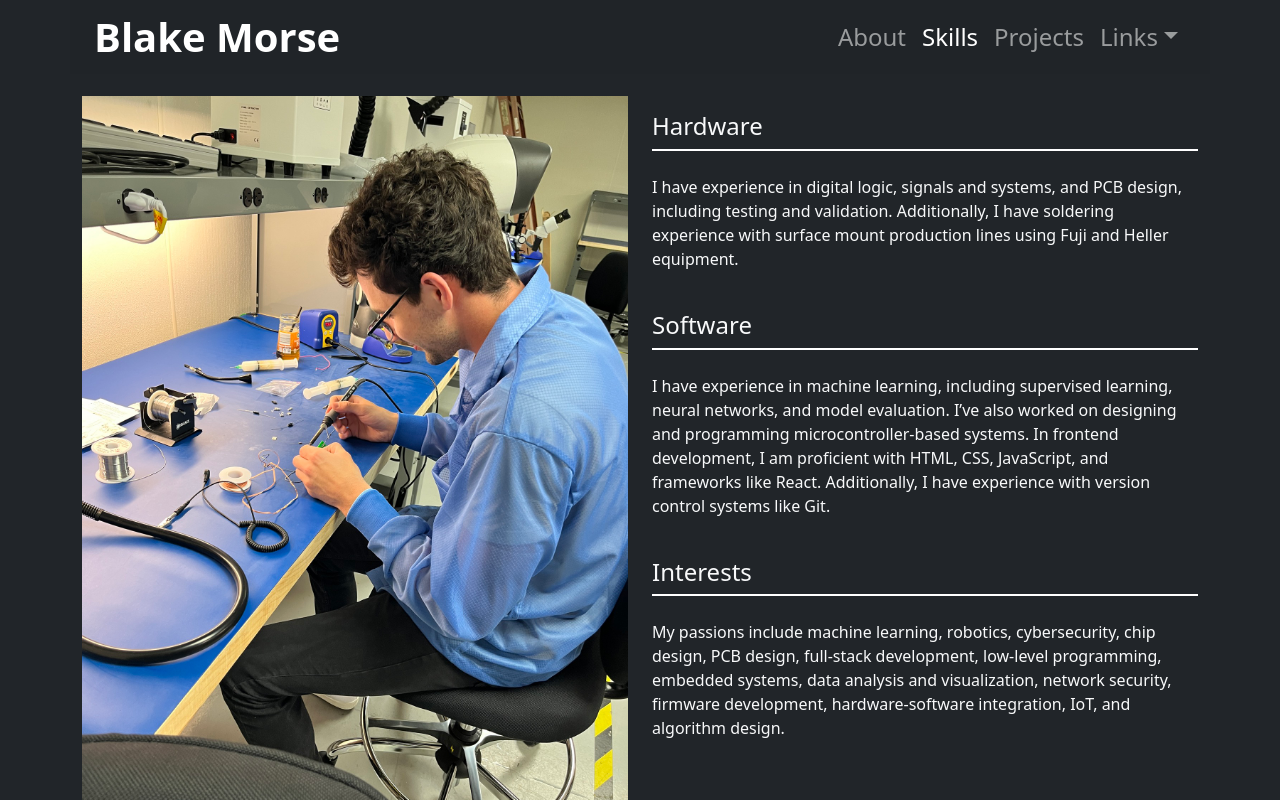
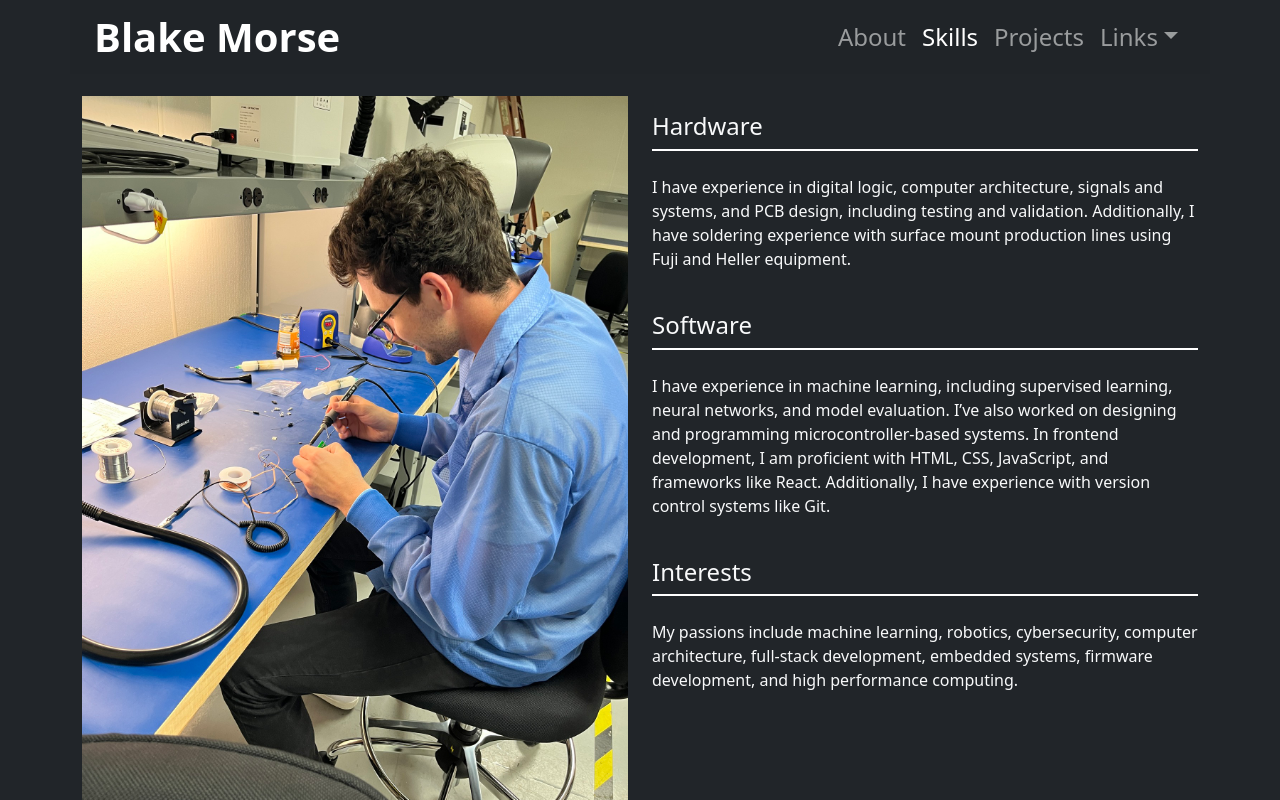
Before and after one commit to MorseBla/morsebla.github.io, a React (Create React App) app: page / in a window 1280 px wide. Both pictures are taken after a click on the element "Skills". Shown: the top 800 px of the page. Built offline with nearby package versions, Linux system fonts and the light colour scheme.

Commit message:
skills page wording changes

```diff
--- a/src/components/Skills.jsx
+++ b/src/components/Skills.jsx
@@ -18,10 +18,10 @@ export default function Skills({ isClicked, isVisible, handleFade }) {
             <div className="text-light col-lg-6 mt-3">
               <h4>Hardware</h4>
               <p className="bt">
-                <br />I have experience in digital logic, signals and systems,
-                and PCB design, including testing and validation. Additionally,
-                I have soldering experience with surface mount production lines
-                using Fuji and Heller equipment.
+                <br />I have experience in digital logic, computer architecture,
+		signals and systems, and PCB design, including testing and
+		validation. Additionally, I have soldering experience with
+		surface mount production lines using Fuji and Heller equipment.
                 <br />
                 <br />
               </p>
@@ -41,10 +41,8 @@ export default function Skills({ isClicked, isVisible, handleFade }) {
               <p className="bt">
                 <br />
                 My passions include machine learning, robotics, cybersecurity,
-                chip design, PCB design, full-stack development, low-level
-                programming, embedded systems, data analysis and visualization,
-                network security, firmware development, hardware-software
-                integration, IoT, and algorithm design.
+                computer architecture, full-stack development, embedded systems,
+		firmware development, and high performance computing.
               </p>
             </div>
           </div>
@@ -53,9 +51,6 @@ export default function Skills({ isClicked, isVisible, handleFade }) {
             <div className="bt ">
               <ul className="row ">
                 <div className="col-lg-4 mt-3 ">
-                  <li className="">
-                    <h5>PCD Design (Altium)</h5>
-                  </li>
                   <li>
                     <h5>Soldering</h5>
                   </li>
@@ -76,9 +71,6 @@ export default function Skills({ isClicked, isVisible, handleFade }) {
                   </li>
                   <li>
                     <h5>Heller Mk1505 Reflow Oven</h5>
-                  </li>
-                  <li>
-                    <h5>Drone Piloting</h5>
                   </li>
                 </div>
                 <div className="col-lg-4 mt-3">
@@ -112,6 +104,12 @@ export default function Skills({ isClicked, isVisible, handleFade }) {
                 </div>
                 <div className="col-lg-4 mt-3">
                   <li>
+                    <h5>VHDL</h5>
+                  </li>
+                  <li>
+                    <h5>Computer Architecture</h5>
+                  </li>
+                  <li>
                     <h5>Signal Processing</h5>
                   </li>
                   <li>
@@ -126,6 +124,9 @@ export default function Skills({ isClicked, isVisible, handleFade }) {
                   <li>
                     <h5>Embedded Systems Development</h5>
                   </li>
+                  <li>
+                    <h5>High Performance Computing</h5>
+                  </li>
                 </div>
               </ul>
             </div>
```
